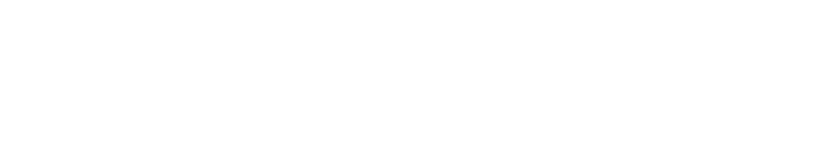
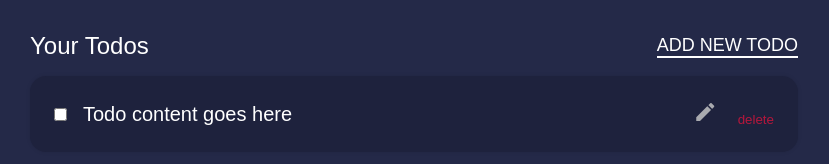
Before and after one commit to Kess4obehi/Kess-project, a plain HTML site: page index.html in a window 1280 px wide. Shown: the whole page, without its empty margins (226-1055 px from the left). Drawn offline with Linux system fonts and the light colour scheme.

Commit message:
index.html file, css file and javascript file creatwed

```diff
--- a/index.html
+++ b/index.html
@@ -1 +1,42 @@
 <!DOCTYPE html>
+<html lang="en">
+  <head>
+    <meta charset="UTF-8">
+    <meta http-equiv="X-UA-Compatible" content="IE=edge">
+    <meta name="viewport" content="width=device-width, initial-scale=1.0">
+    <title>To-Do List App 2024</title>
+    <link href="https://fonts.googleapis.com/icon?family=Material+Icons" rel="stylesheet">
+    <link rel="stylesheet" href="main.css">
+  </head>
+  <body>
+
+    <main>
+
+      <div class="app">
+
+        <header>
+          <h1>Your Todos</h1>
+          <button id="create">Add new todo</button>
+        </header>
+
+        <div class="todo-list" id="list">
+
+          <div class="item">
+            <input type="checkbox" />
+            <input
+              type="text"
+              value="Todo content goes here"
+              disabled />
+            <div class="actions">
+              <button class="material-icons">edit</button>
+              <button class="material-icon remove-btn">delete</button>
+            </div>
+          </div>
+        </div>
+      </div>
+    </main>
+
+    <script src="main.js"></script>
+  </body>
+
+</html>
--- /dev/null
+++ b/main.css
@@ -0,0 +1,120 @@
+* {
+  margin: 0;
+  padding: 0;
+  box-sizing: border-box;
+
+  font-family: sans-serif;
+}
+
+button {
+  appearance: none;
+  background: none;
+  outline: none;
+  border: none;
+
+  cursor: pointer;
+}
+
+body {
+  background-color: #242948;
+  color: #fff;
+}
+
+main {
+  min-height: 100vh;
+  display: flex;
+  justify-content: center;
+  padding: 2rem 1.5rem;
+}
+
+.app {
+  width: 100%;
+  max-width: 768px;
+}
+
+.app header {
+  display: flex;
+  align-items: center;
+  justify-content: space-between;
+  margin-bottom: 1rem;
+}
+
+.app header h1 {
+  color: #fff;
+  font-size: 24px;
+  font-weight: 400;
+}
+
+.app header button {
+  color: #fff;
+  font-size: 18px;
+  border-bottom: 2px solid #fff;
+  text-transform: uppercase;
+}
+
+.item {
+  display: flex;
+  align-items: center;
+  justify-content: space-between;
+  padding: 1.5rem;
+  border-radius: 1rem;
+  background-color: #1e223d;
+  box-shadow: 0 0 4px rgb(0, 0, 0, 0.1);
+  margin-bottom: 1.5rem;
+}
+
+.item:last-of-type {
+  margin-bottom: 0;
+}
+
+.item input[type="checkbox"] {
+  margin-right: 1rem;
+}
+
+.item input[type="text"] {
+  appearance: none;
+  background: none;
+  border: none;
+  outline: none;
+  font-weight: 400;
+  color: #fff;
+  font-size: 20px;
+  flex: 1 1 0%;
+  margin-right: 1rem;
+}
+
+.item input[type="text"]:not(:disabled) {
+  border-bottom: 2px solid #fff;
+}
+
+.item.complete {
+  opacity: 0.7;
+}
+
+.item.complete input[type="text"] {
+  text-decoration: line-through;
+}
+
+.item:hover,
+.item:focus-within {
+  outline: 2px solid #fff;
+}
+
+.actions button {
+  color: #ccc;
+  margin-right: 1rem;
+  opacity: 0.8;
+  transform: 0.1s;
+}
+
+.actions button.remove-btn {
+  color: crimson;
+}
+
+.actions button:hover {
+  opacity: 1;
+}
+
+.actions button:last-of-type {
+  margin-right: 0;
+}
```
Also changed, not shown: main.js (added).
